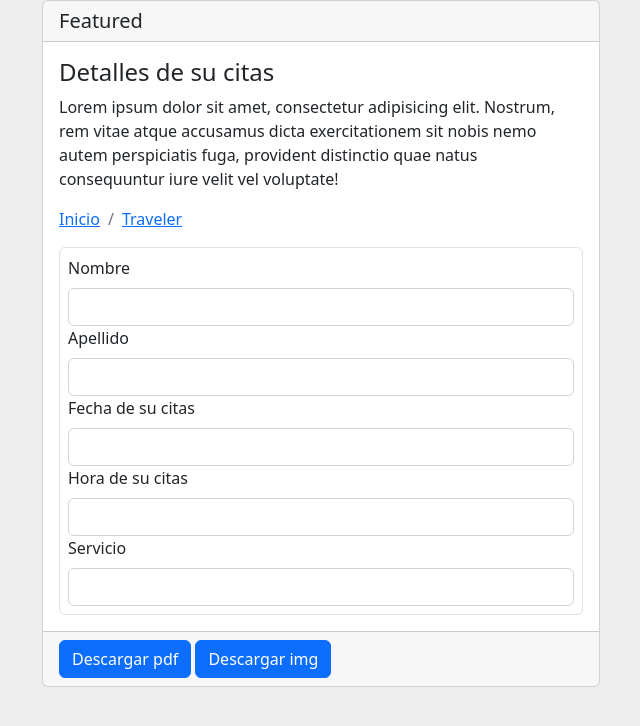
After one commit to ErickGonzalez01/ProyectoCitasMedicas, a PHP site: template view/info/confirmar_cita.php in a window 1280 px wide. The commit adds this page. Shown: the top 726 px of the page, without its empty margins (319-959 px from the left). Run offline with PHP 8.4, Linux system fonts and the light colour scheme; the template is opened without the code that fills it, so the values that code supplies are empty.

Commit message:
23/03/2023 creando pdf

```diff
--- a/app/ConfigDB.php
+++ b/app/ConfigDB.php
@@ -6,8 +6,8 @@
     class ConfigDB{
         public static function Get(){
             try {
-                $mysql = new mysqli("localhost","root","rty$%jhu*HuNh4","citas"); //base de datos de producion
-                //$mysql = new mysqli("localhost","root","","citas"); //base de datos de desarrollo
+                //$mysql = new mysqli("localhost","root","rty$%jhu*HuNh4","citas"); //base de datos de producion
+                $mysql = new mysqli("localhost","root","","citas"); //base de datos de desarrollo
                 return $mysql;
             } catch (Exception $th) {
                 return $th;
--- a/model/Cita.php
+++ b/model/Cita.php
@@ -28,6 +28,12 @@ class Cita
         $this->fecha_cita = $cita["fecha_cita"]?? "";
         $this->status_cita = "Activa"?? "";
         $this->citas_lote = $cita["citas_lote"]?? 0;
+    }
+
+    public static function GetCitaId($id): array{
+        $sql="call obtener_cita_id($id);";
+        $respuesta=ConfigDB::Get()->query($sql);
+        return $respuesta->fetch_array(MYSQLI_ASSOC);
     }
 
     private function Establecer_Hora_De_La_Cita($fecha_cita,$id_servicio,$ciclo){
--- a/public/index.php
+++ b/public/index.php
@@ -11,6 +11,7 @@
     use Controller\PaguesController;
     use Controller\TravelerController;
     use Controller\ServicioController;
+    use Controller\PDFController;
 
     $router = new Router();
     // $router->Get('/admin',[PropiedadController::class,"Admin"]);
@@ -55,6 +56,7 @@
     $router->Get("/",[PaguesController::class,"Home"]);
     $router->Get("/traveler",[TravelerController::class,"Get"]);
     $router->Post("/traveler",[TravelerController::class,"Crear"]);
+    $router->Get("/traveler/cita_creada",[TravelerController::class,"CitaCreada"]);
     //$router->Post("/traveler",[PaguesController::class,"CreateTraveler"]);
     $router->Get("/paciente",[PacienteController::class,"Get"],);
     $router->Post("/paciente",[PacienteController::class,"Crear"]);
@@ -69,6 +71,8 @@
     $router->get("/servicionuevo",[ServicioController::class,"nuevoServicio"]);
     $router->Post("/servicionuevo",[ServicioController::class,"Guardar"]);
 
+    $router->post("/report/pdf/cita",[PDFController::class,"CitaMedica"]);
+
     //   FOOTER
     //==============================
     $router->ComprobarRutas();
--- /dev/null
+++ b/view/info/confirmar_cita.php
@@ -0,0 +1,65 @@
+<!DOCTYPE html>
+<html lang="en">
+
+<head>
+    <meta charset="UTF-8">
+    <meta http-equiv="X-UA-Compatible" content="IE=edge">
+    <meta name="viewport" content="width=device-width, initial-scale=1.0">
+    <link rel="stylesheet" href="/build/css/app.css?v=1">
+    <script src="/build/js/jquery.js"></script>
+    <title>Document</title>
+</head>
+
+<body>
+    <div class="container">
+        <div class="position-relative">
+            <div class="position-absolute top-0 start-50 translate-middle-x">
+                <div class="card">
+                    <form id="fotmGetPdf" method="POST" action="/report/pdf/cita">
+                        <h5 class="card-header">Featured</h5>
+                        <div class="card-body">
+                            <h4>Detalles de su citas</h4>
+                            <p>Lorem ipsum dolor sit amet, consectetur adipisicing elit. Nostrum, rem vitae atque accusamus
+                                dicta exercitationem sit nobis nemo autem perspiciatis fuga, provident distinctio quae natus
+                                consequuntur iure velit vel voluptate!
+                            </p>
+                            <nav aria-label="breadcrumb">
+                                <ol class="breadcrumb">
+                                    <li class="breadcrumb-item"><a href="/">Inicio</a></li>
+                                    <li class="breadcrumb-item active"><a href="/traveler">Traveler</a></li>
+                                </ol>
+                            </nav>
+                            <div class="border rounded-2 p-2">
+                                <div class="col-md">
+                                    <label class="form-label">Nombre</label>
+                                    <input id="nombre" name="nombre" class="form-control" value="<?= $cita["nombre"] ?>">
+                                </div>
+                                <div class="col-md">
+                                    <label class="form-label">Apellido</label>
+                                    <input id="apellido" name="apellido" class="form-control" value="<?= $cita["apellido"] ?>">
+                                </div>
+                                <div class="col-md">
+                                    <label class="form-label">Fecha de su citas</label>
+                                    <input id="fecha_cita" name="fecha_cita" class="form-control" value="<?= $cita["fecha_cita"] ?>">
+                                </div>
+                                <div class="col-md">
+                                    <label class="form-label">Hora de su citas</label>
+                                    <input id="hora_cita" name="hora_cita" class="form-control" value="<?= $cita["hora_cita"] ?>">
+                                </div>
+                                <div class="col-md">
+                                    <label class="form-label">Servicio</label>
+                                    <input id="servicio" name="servicio" class="form-control" value="<?= $cita["nombre_servicio"] ?>">
+                                </div>
+                            </div>
+                        </div>
+                        <div class="card-footer">
+                            <button id="btnGetPdf" type="submit" class="btn btn-primary">Descargar pdf</button>
+                            <button class="btn btn-primary">Descargar img</button>
+                        </div>
+                    </form>
+                </div>
+            </div>
+        </div>
+    </div>
+</body>
+</html>
--- a/view/pagues/traveler.php
+++ b/view/pagues/traveler.php
@@ -15,6 +15,7 @@
                 <?php foreach ($errores as $err) : ?>
                     <?= $err ?>
                 <?php endforeach; ?>
+                <a href="/traveler/cita_creada?id=<?=$info?>">Informacion de la cita</a>
             </div>
         <?php endif ?>
         <?php if ($status === false) : ?>
```
Also changed, not shown: controller/TravelerController.php (+8 -0 lines).
